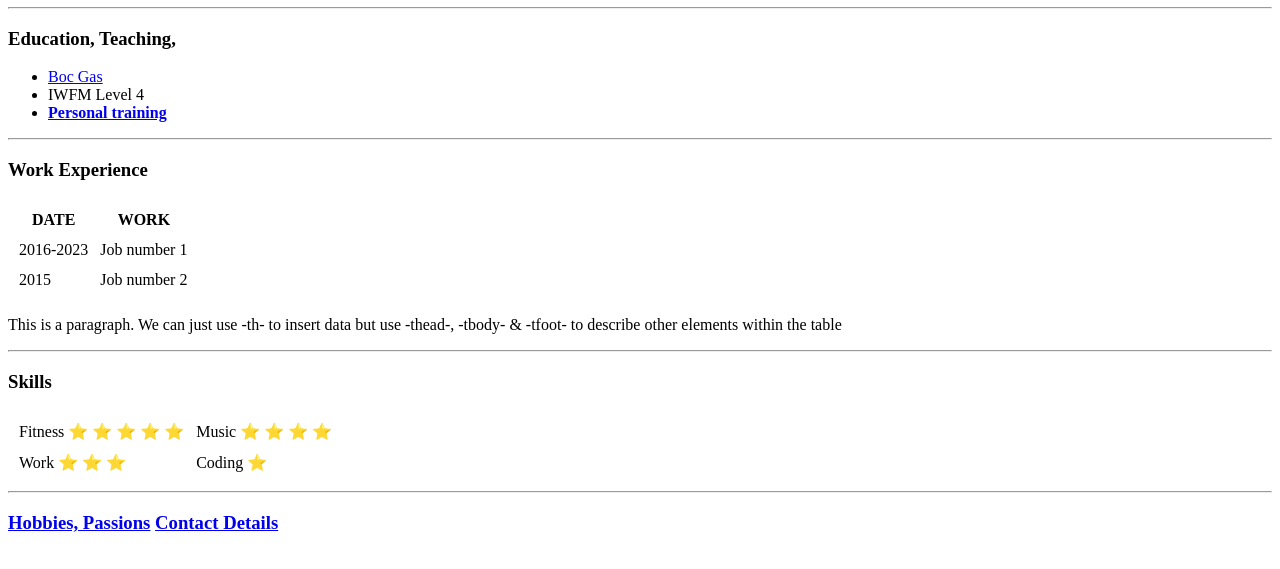
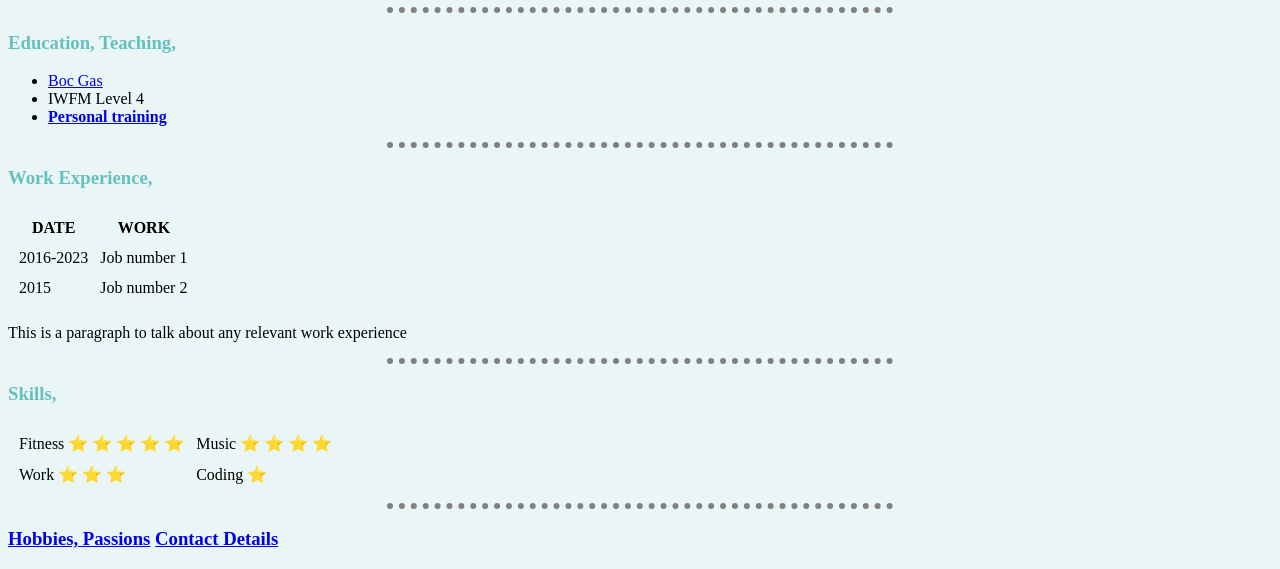
Before and after one commit to Jogar6/CV, a plain HTML site: page index.html in a window 1280 px wide. Shown: the part 435-1004 px from the top of the page. Drawn offline with Linux system fonts and the light colour scheme.

Commit message:
Add files via upload
adding css external

```diff
--- /dev/null
+++ b/CSS/styles.css
@@ -0,0 +1,13 @@
+ body
+ {background-color: #EAF6F6;}
+
+ h1 {color: #087a7a;}
+ h3 {color: #66bfbf;}
+
+
+        hr {border-color: grey;
+            border-style: none;
+            border-top-style: dotted;
+            border-width: 6px;
+            height: 0px;
+            width: 40%;}
--- a/index.html
+++ b/index.html
@@ -1,8 +1,10 @@
 <!DOCTYPE html>
   <head>
      <meta charset="UTF-8">
-     <title>Josh's Personal HTML site</title>
+     <title>Josh Personal basic site</title>
+     <link rel="stylesheet" href="CSS\styles.css">
   </head>
+
   <body>
     <table cellspacing= "10">
         <tr>
@@ -23,7 +25,7 @@
         <li> <strong><a href="https://www.youtube.com/@onepercentmore"> Personal training </a></strong></li>
     </ul>
     <hr>
-    <h3> Work Experience</h3>
+    <h3> Work Experience,</h3>
     <table cellspacing="10">
         <thead>
             <tr>
@@ -39,11 +41,10 @@
                 <td>Job number 2</td>
         </tbody>
     </table>
-    <p> This is a paragraph. We can just use -th- to insert data but use -thead-, -tbody- & -tfoot- to
-    describe other elements within the table</p>
+    <p> This is a paragraph to talk about any relevant work experience</p>
 
     <hr>
-    <h3> Skills</h3>
+    <h3> Skills,</h3>
     <table cellspacing="10">
         <tr>
             <td>Fitness &#11088; &#11088; &#11088; &#11088; &#11088; </td>
```
Also changed, not shown: contact.html (+1 -0 lines), hobbies.html (+1 -0 lines), inputs.html (+3 -1 lines).
